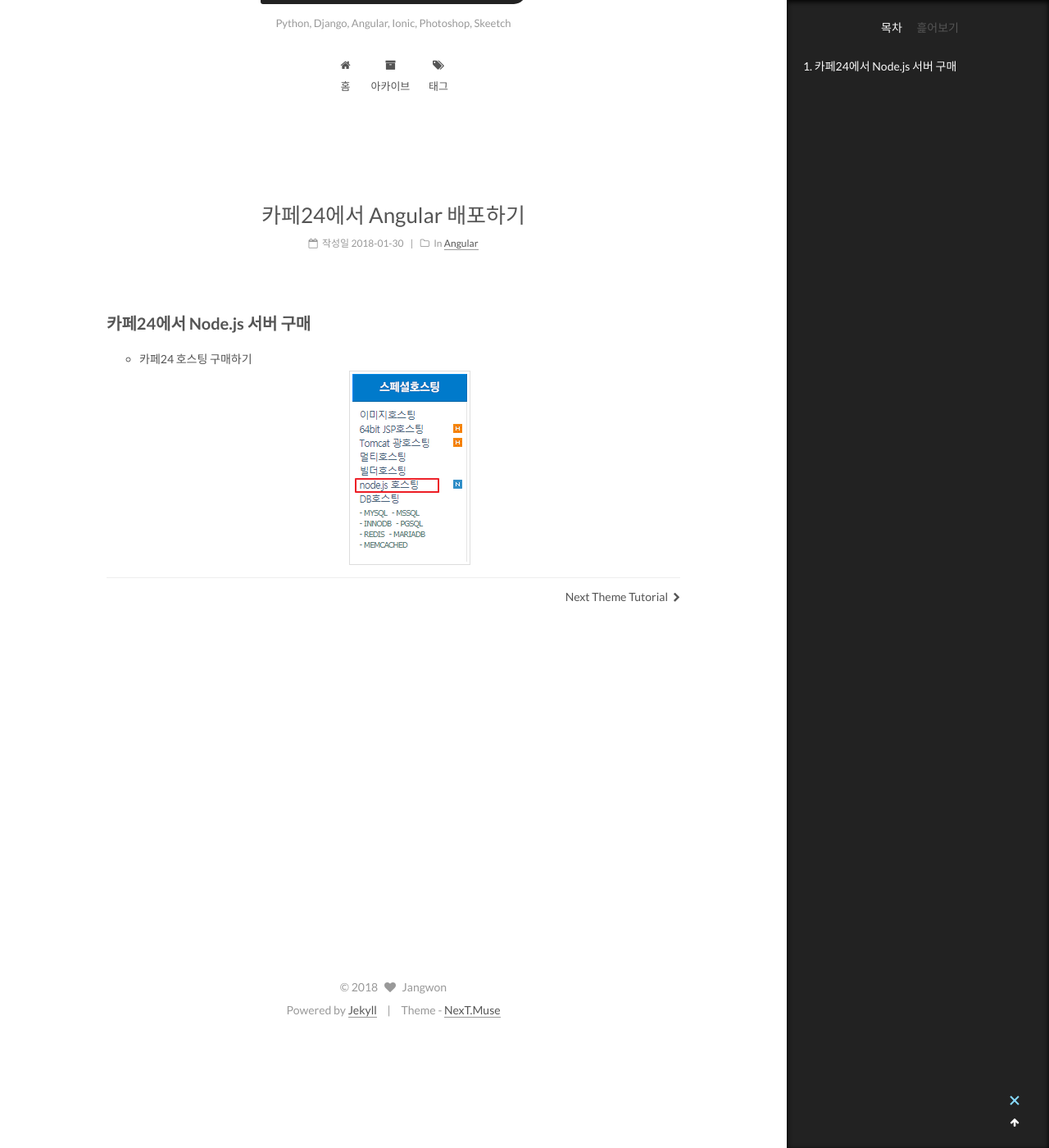
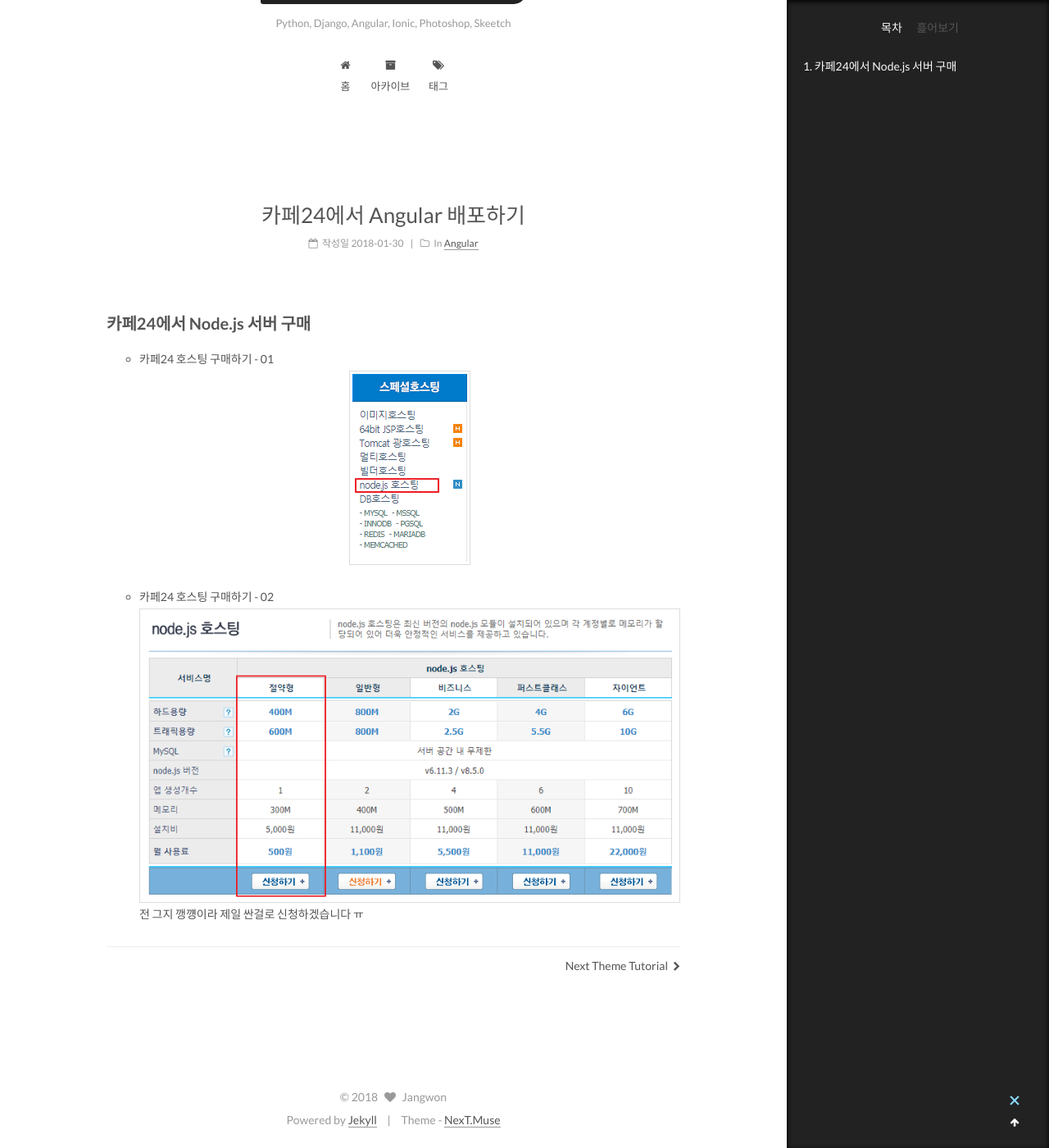
Before and after one commit to wkddnjset/wkddnjset.github.io, a Jekyll site: the page built from _posts/2018-01-30-카페24에서-Angular-배포하기.md, in a window 1280 px wide and 1400 px high, scrolled down 134 px. Shown: the whole window at 82% size. Built offline with Jekyll 4.4.1, drawn with Linux system fonts in a browser that asks for light colours.

Commit message:
2018-01-30

```diff
--- a/_posts/2018-01-30-카페24에서-Angular-배포하기.md
+++ b/_posts/2018-01-30-카페24에서-Angular-배포하기.md
@@ -8,5 +8,9 @@ tags:
 
 ## 카페24에서 Node.js 서버 구매
 
-* 카페24 호스팅 구매하기
-![Cafe24 Node.js 호스팅](https://raw.githubusercontent.com/wkddnjset/wkddnjset.github.io/master/_posts/images/2018-01-30/cafe24_01.png)
+* 카페24 호스팅 구매하기 - 01
+![Cafe24 Node.js 호스팅-01](https://raw.githubusercontent.com/wkddnjset/wkddnjset.github.io/master/_posts/images/2018-01-30/cafe24_01.png)
+
+* 카페24 호스팅 구매하기 - 02
+![Cafe24 Node.js 호스팅-02](https://raw.githubusercontent.com/wkddnjset/wkddnjset.github.io/master/_posts/images/2018-01-30/cafe24_02.png)
+전 그지 깽꺵이라 제일 싼걸로 신청하겠습니다 ㅠ
```
Also changed, not shown: _posts/images/2018-01-30/cafe24_02.png (added).
